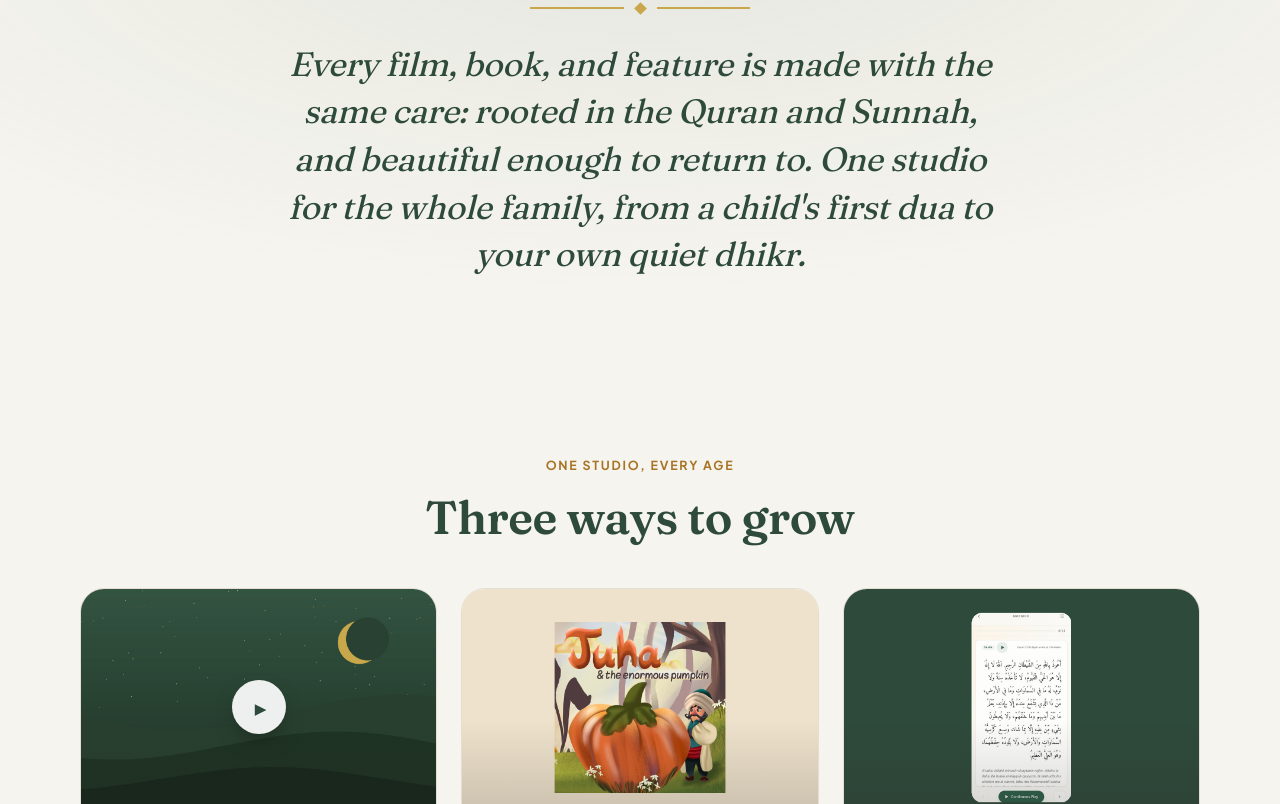
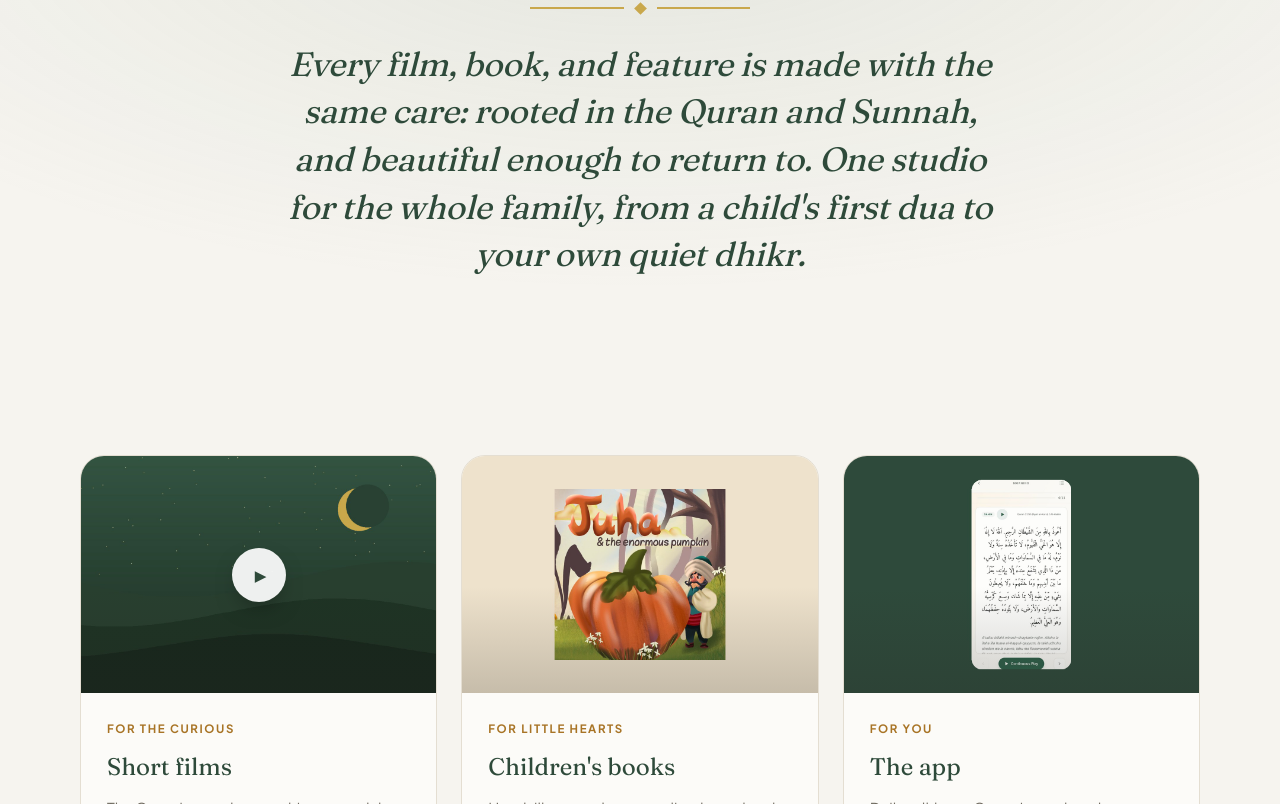
Before and after one commit to azizsophia/Ketabistudio-web, a Next.js app: page / in a window 1280 px wide. Shown: the part 918-1722 px from the top of the page. Built offline with nearby package versions, Linux system fonts and the light colour scheme.

Commit message:
Homepage: drop repetitive 'Three ways to grow' heading; let the cards stand

```diff
--- a/components/Gateway.tsx
+++ b/components/Gateway.tsx
@@ -112,11 +112,6 @@ export default function Gateway() {
 
       {/* ── the three worlds ── */}
       <section className={`wrap ${styles.worlds}`} id="worlds">
-        <header className={styles.worldsHead}>
-          <p className="eyebrow">One studio, every age</p>
-          <h2 className={styles.worldsTitle}>Three ways to grow</h2>
-        </header>
-
         <div className={styles.grid}>
           {worlds.map((w) => {
             const inner = (
```
